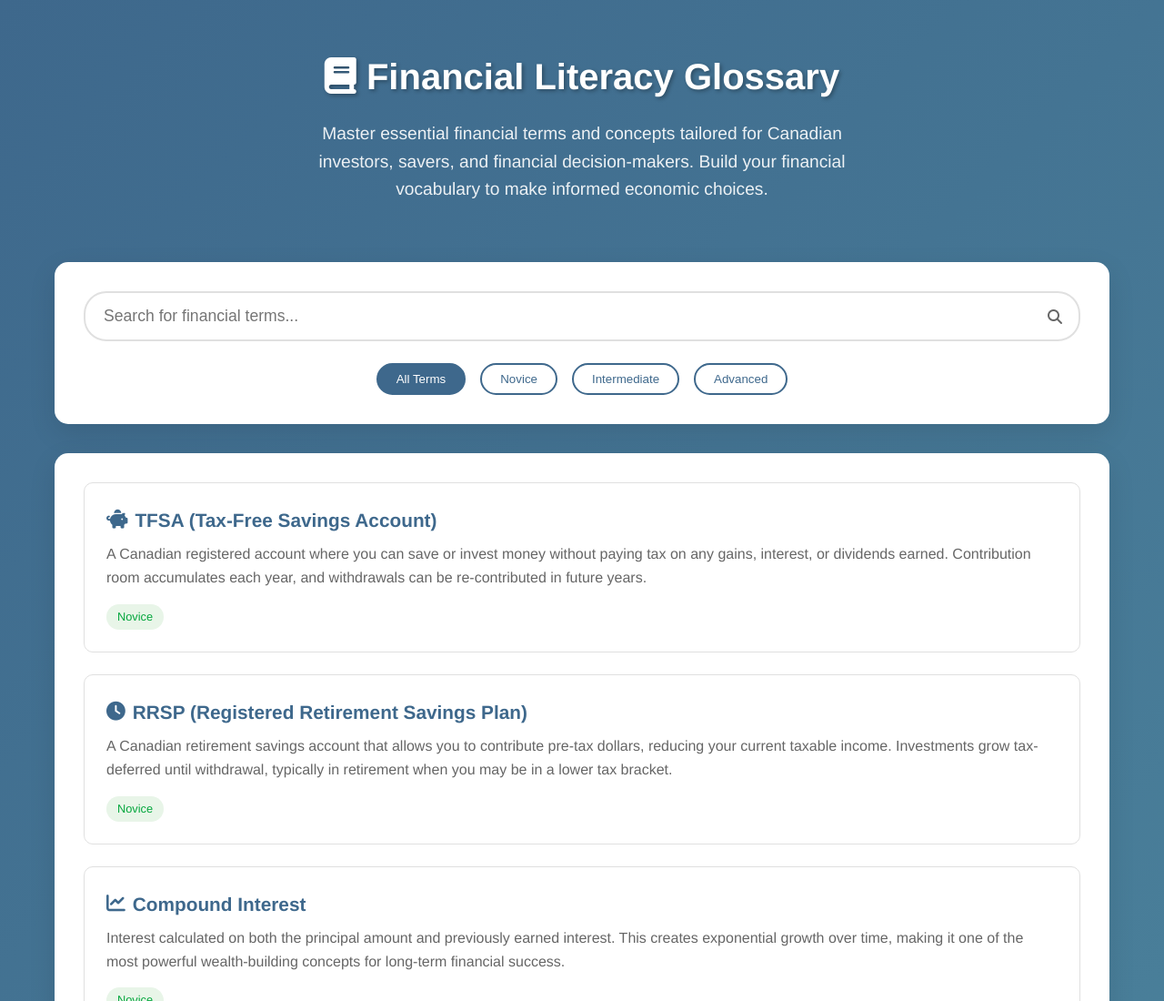
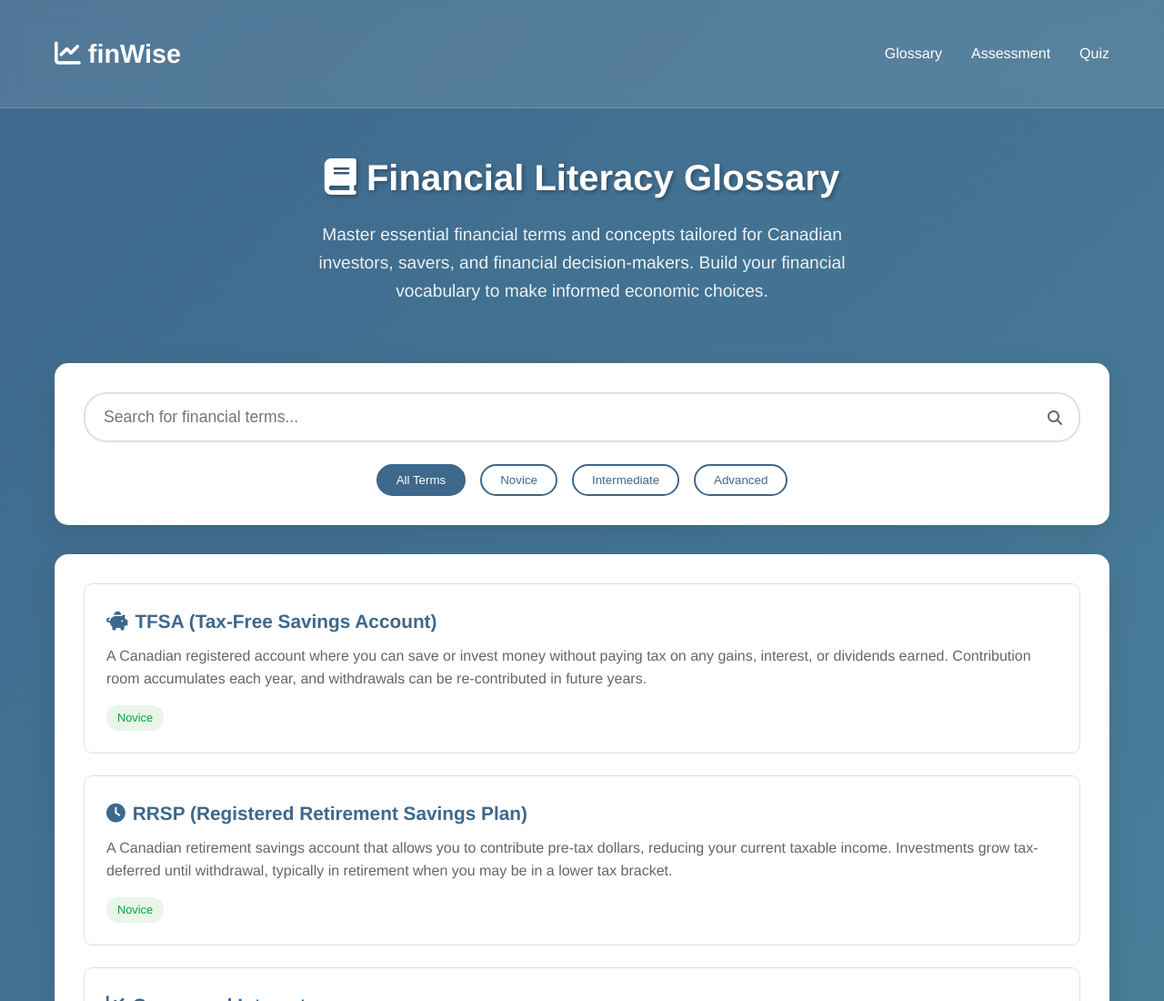
Before and after one commit to edimaudo/finWise, a plain HTML site: page glossary.html in a window 1280 px wide. Shown: the top 1100 px of the page at 91% size. Drawn offline with Linux system fonts and the light colour scheme.

Commit message:
Update glossary.html

```diff
--- a/glossary.html
+++ b/glossary.html
@@ -18,6 +18,7 @@
             color: #333;
             background: linear-gradient(135deg, #3e688c 0%, #69bfbf 100%);
             min-height: 100vh;
+            padding-top: 60px; /* Added padding for fixed header */
         }
 
         .container {
@@ -25,6 +26,70 @@
             margin: 0 auto;
             padding: 20px;
         }
+
+        /* Header and Navigation Styles (copied from index.html) */
+        header {
+            background: rgba(255, 255, 255, 0.1);
+            backdrop-filter: blur(10px);
+            padding: 1rem 0;
+            position: fixed;
+            width: 100%;
+            top: 0;
+            z-index: 1000;
+            border-bottom: 1px solid rgba(255, 255, 255, 0.2);
+            transition: background 0.3s ease, border-bottom 0.3s ease;
+        }
+
+        nav {
+            display: flex;
+            justify-content: space-between;
+            align-items: center;
+        }
+
+        .logo {
+            font-size: 1.8rem;
+            font-weight: bold;
+            color: white;
+            text-decoration: none;
+            transition: color 0.3s ease;
+        }
+
+        .nav-links {
+            display: flex;
+            list-style: none;
+            gap: 2rem;
+        }
+
+        .nav-links a {
+            color: white;
+            text-decoration: none;
+            font-weight: 500;
+            transition: color 0.3s ease;
+        }
+
+        .nav-links a:hover {
+            color: #03a63c;
+        }
+
+        /* Styles for when the header is scrolled */
+        header.scrolled {
+            background: rgba(255, 255, 255, 0.95);
+            border-bottom: 1px solid rgba(0, 0, 0, 0.1);
+            box-shadow: 0 2px 10px rgba(0,0,0,0.1);
+        }
+
+        header.scrolled .logo {
+            color: #3e688c;
+        }
+
+        header.scrolled .nav-links a {
+            color: #333;
+        }
+
+        header.scrolled .nav-links a:hover {
+            color: #03a63c;
+        }
+        /* End Header and Navigation Styles */
 
         .header {
             text-align: center;
@@ -217,6 +282,17 @@
     </style>
 </head>
 <body>
+    <header id="mainHeader">
+        <nav class="container">
+            <a href="index.html" class="logo"><i class="fas fa-chart-line"></i> finWise</a>
+            <ul class="nav-links">
+                <li><a href="glossary.html">Glossary</a></li>
+                <li><a href="quiz_level.html">Assessment</a></li>
+                <li><a href="quiz.html">Quiz</a></li>
+            </ul>
+        </nav>
+    </header>
+    <br><br>
     <div class="container">
         <div class="header">
             <h1><i class="fas fa-book"></i> Financial Literacy Glossary</h1>
@@ -253,6 +329,26 @@
     </div>
 
     <script>
+        // Get the header element
+        const header = document.getElementById('mainHeader');
+        // Define the scroll threshold
+        const scrollThreshold = 50; // A small threshold as there's no large hero section
+
+        // Function to handle scroll event
+        function handleScroll() {
+            if (window.scrollY > scrollThreshold) {
+                header.classList.add('scrolled');
+            } else {
+                header.classList.remove('scrolled');
+            }
+        }
+
+        // Add scroll event listener
+        window.addEventListener('scroll', handleScroll);
+
+        // Initial check in case the page is loaded with a scroll position
+        document.addEventListener('DOMContentLoaded', handleScroll);
+
         // Comprehensive financial literacy glossary tailored for Canadian context
         const financialTerms = [
             // Novice Level Terms - Foundation concepts every Canadian should know
```
